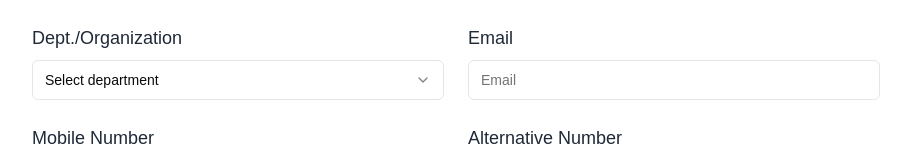
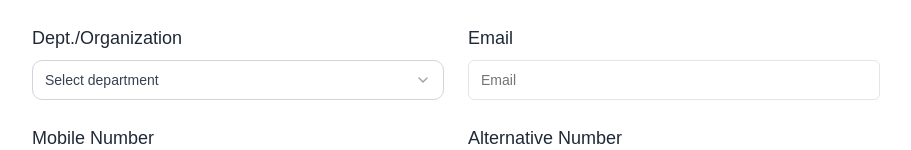
Before and after one commit to jkvaland17/nextjsform, a Next.js app: page / in a window 1280 px wide. Shown: the part 319-469 px from the top of the page, without its empty margins (184-1095 px from the left). Built offline with nearby package versions, Linux system fonts and the light colour scheme.

Commit message:
validation file create

```diff
--- a/src/app/page.tsx
+++ b/src/app/page.tsx
@@ -202,16 +202,14 @@ const Home = () => {
                   control={control}
                   defaultValue=""
                   render={({ field }) => (
-                    <Select
-                      {...field}
-                      onValueChange={field.onChange}
+                    <Select onValueChange={field.onChange} value={field.value}>
+                      <SelectTrigger
                         className={`w-full border-gray-300 rounded-[10px] text-gray-700 ${
                           errors?.detailSection?.department
                             ? "border-red-500"
                             : ""
                         }`}
                       >
-                      <SelectTrigger>
                         <SelectValue placeholder="Select department" />
                       </SelectTrigger>
                       <SelectContent>
```
Lines whose indentation alone changed are shown as unchanged.
